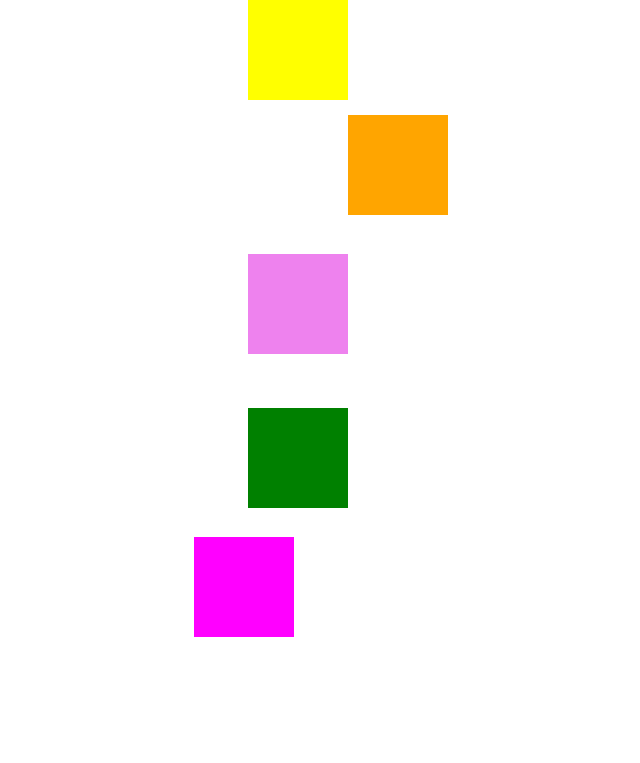
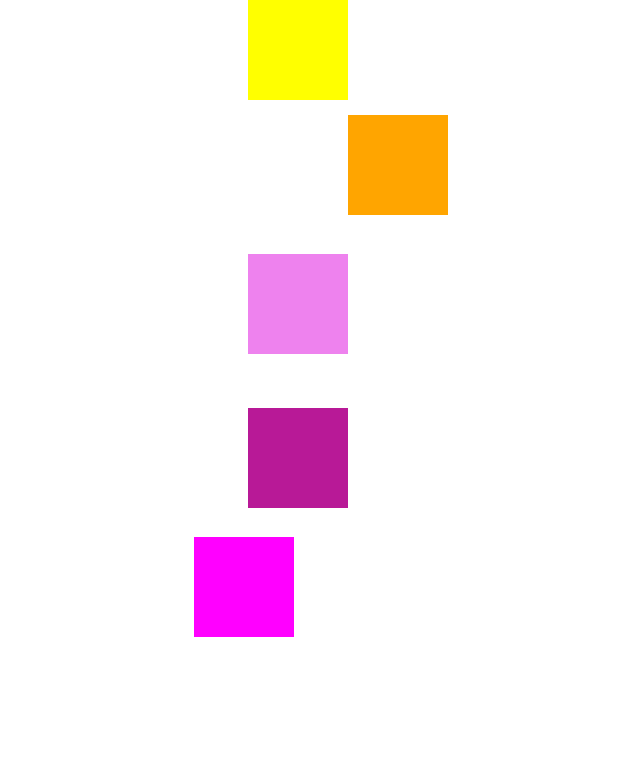
Before and after one commit to ntizish/animation2, a plain HTML site: page index.html in a window 1280 px wide. Shown: the top 763 px of the page, without its empty margins (342-982 px from the left). Drawn offline with Linux system fonts and the light colour scheme.

Commit message:
New message.

```diff
--- a/index.html
+++ b/index.html
@@ -4,7 +4,7 @@
     <meta charset="utf-8">
     <meta name="viewport" content="width=device-width">
     <link rel="stylesheet" href="stylesheet/style.css">
-    <title>animation</title>
+    <title>animation for vadim!</title>
   </head>
   <body class="b">
 
--- a/stylesheet/style.css
+++ b/stylesheet/style.css
@@ -86,7 +86,7 @@ body {
   height: 100px;
   align-self: center;
   position: absolute;
-  background-color: green;
+  background-color: #b81997;
   animation: r4 2s linear infinite;
 }
 
```
